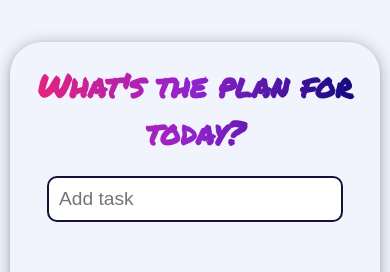
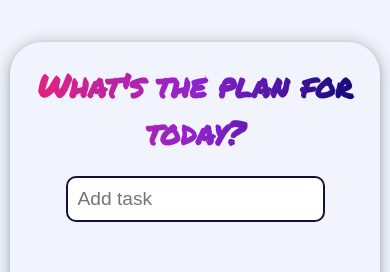
Before and after one commit to Zeqdev/Todo, a React (Create React App) app: page / in a window 390 px wide. Shown: the top 272 px of the page. Built offline with nearby package versions, Linux system fonts and the light colour scheme.

Commit message:
Update App.css

```diff
--- a/src/components/App.css
+++ b/src/components/App.css
@@ -69,11 +69,7 @@
 		font-size: 2rem;
 	}
 
-	.input {
-		width: 80%;
-	}
-
 	.todo-list {
-		width: 80%;
+		margin-top: 30px;
 	}
 }
```
